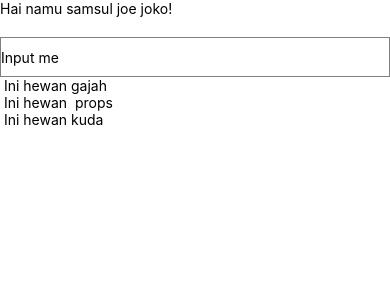
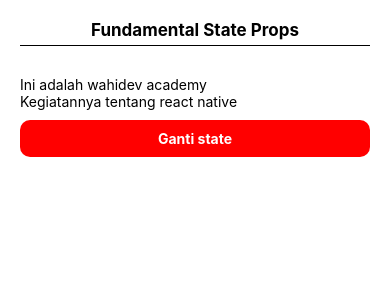
Before and after one commit to masudinn/Latihan-React-Native-1, a React Native app: screen / in a window 390 px wide. Shown: the top 300 px of the page. Built offline with nearby package versions, Linux system fonts and the light colour scheme.

Commit message:
latihan state

```diff
--- a/index.js
+++ b/index.js
@@ -7,6 +7,6 @@ import App from './src/App';
 import { name as appName } from './app.json';
 import CoreComponen from './src/CoreComponen';
 import DesignTampilan from './src/DesignTampilan';
-import Name from './src/App';
+import StateProps from './src/StateProps';
 
-AppRegistry.registerComponent(appName, () => App);
+AppRegistry.registerComponent(appName, () => StateProps);
--- a/src/App.js
+++ b/src/App.js
@@ -33,7 +33,7 @@ const Name = () => {
       />
 
       <Hewan namahewan="gajah" />
-      <Hewan namahewan=" props " />
+      <Hewan namahewan=" props" />
       <Hewan namahewan="kuda" />
 
     </View>
--- /dev/null
+++ b/src/StateProps.js
@@ -0,0 +1,73 @@
+import React, { Component } from 'react'
+import { Text, StyleSheet, View, TouchableOpacity } from 'react-native'
+
+export default class DesignTampilan extends Component {
+    constructor(props) {
+        super(props)
+
+        this.state = {
+            sekolah: 'wahidev academy',
+            kelas: 'tentang react native'
+        }
+    }
+
+    gantiState() {
+        this.setState({
+            sekolah: 'Dicocrot'
+        })
+    }
+
+
+    render() {
+        const { kelas } = this.state;
+
+        return (
+            <View style={styles.container}>
+                <Text style={styles.title}> Fundamental State Props </Text>
+
+                <View style={styles.garis}></View>
+
+                <View style={styles.isi}>
+                    <Text>Ini adalah {this.state.sekolah}</Text>
+                    <Text>Kegiatannya {kelas}</Text>
+
+
+                    <TouchableOpacity style={styles.Tombol} onPress={() => this.gantiState()}>
+
+                        <Text style={{
+                            textAlign: 'center',
+                            color: 'white',
+                            fontWeight: 'bold'
+                        }}>Ganti state</Text>
+                    </TouchableOpacity>
+                </View >
+
+
+            </View >
+        )
+    }
+}
+
+const styles = StyleSheet.create({
+    container: { padding: 20 },
+    title: {
+        fontSize: 17,
+        fontWeight: 'bold',
+        textAlign: 'center'
+    },
+    garis: {
+        marginTop: 5,
+        marginBottom: 10,
+        borderBottomWidth: 1
+    },
+    isi: {
+        marginTop: 20
+    },
+
+    Tombol: {
+        backgroundColor: 'red',
+        padding: 10,
+        borderRadius: 10,
+        marginTop: 10
+    }
+})
```
